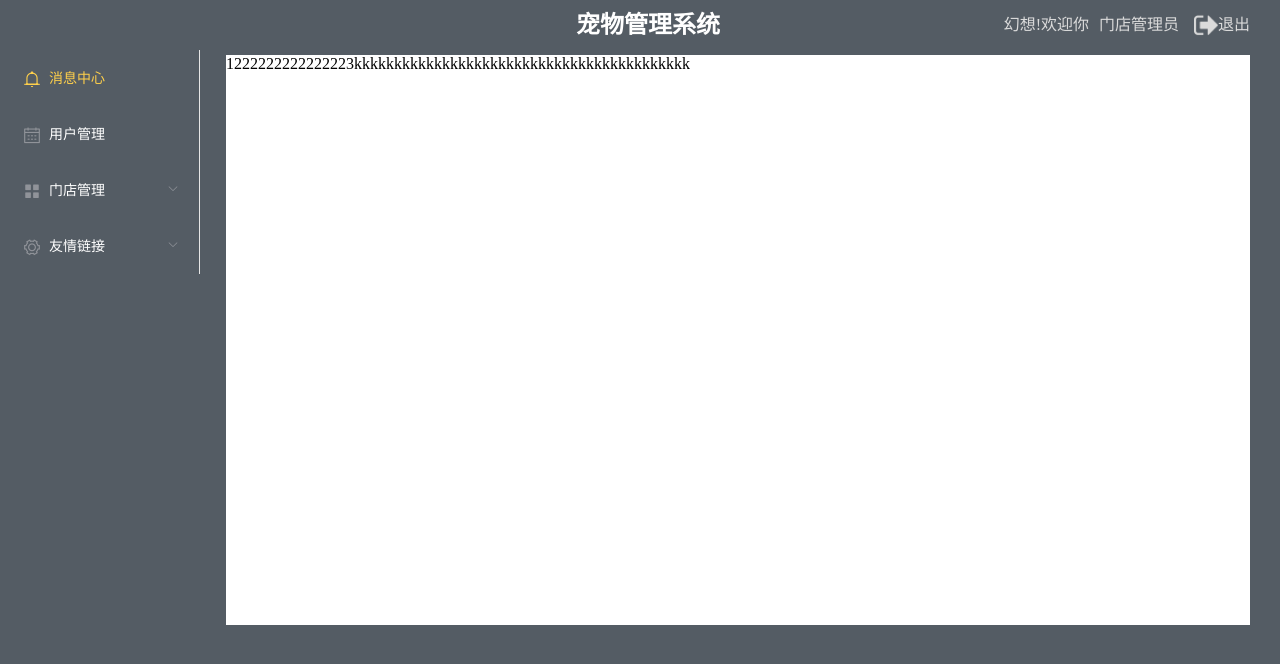
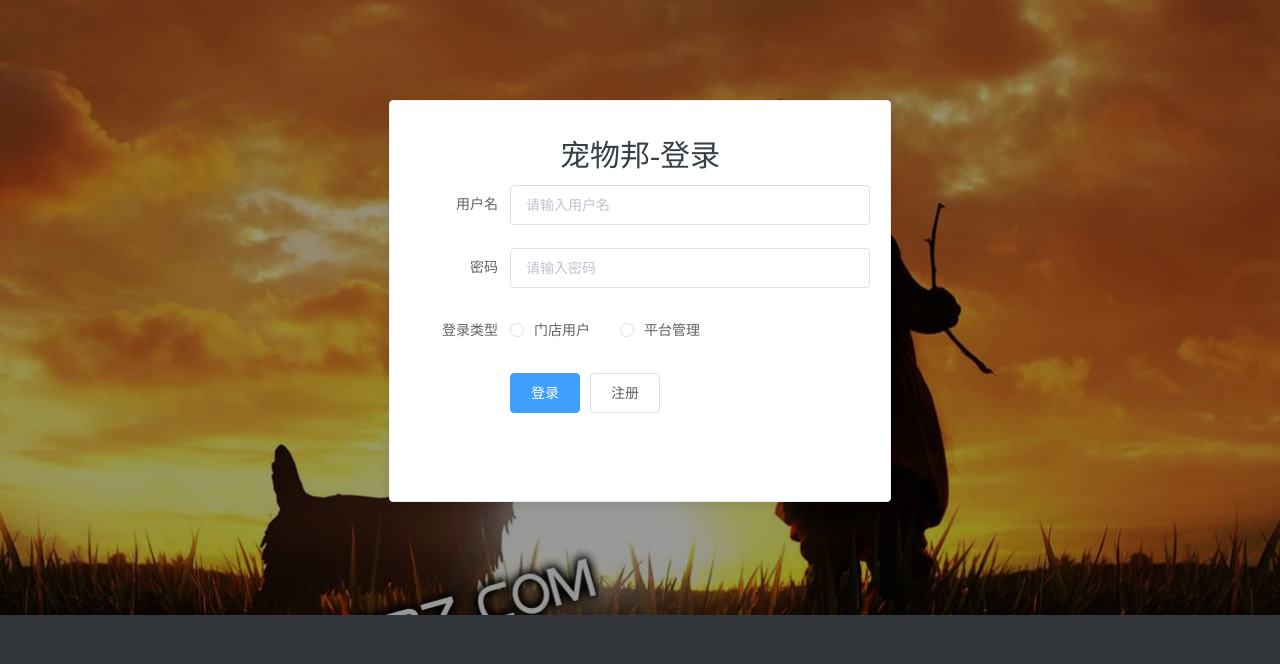
Before and after one commit to liuchaoyu-007/pet-shop, a Vue app in the folder Backstagemanagementsystem/: page / in a window 1280 px wide. Shown: the top 664 px of the page. Built offline with nearby package versions, Linux system fonts and the light colour scheme.

Commit message:
登录注册静态界面完成

```diff
--- a/Backstagemanagementsystem/src/components/login.vue
+++ b/Backstagemanagementsystem/src/components/login.vue
@@ -1,6 +1,31 @@
 <template>
-  <div>
-    登陆界面
+  <div class="telog">
+    <div class="teloel">
+      <el-card class="box-card user">
+        <p style="text-align: center;margin: 10px;color: rgb(53, 63, 68);font-size:30px;">宠物邦-登录</p>
+        <el-form status-icon ref="ruleForm2" label-width="100px" class="demo-ruleForm">
+          <el-form-item label="用户名">
+            <el-input placeholder="请输入用户名" v-model="user" clearable>
+            </el-input>
+          </el-form-item>
+          <el-form-item label="密码">
+            <el-input placeholder="请输入密码" v-model="pass" clearable>
+            </el-input>
+          </el-form-item>
+          <el-form-item label="登录类型">
+              <el-radio-group v-model="type">
+                <el-radio label="门店用户"></el-radio>
+                <el-radio label="平台管理"></el-radio>
+              </el-radio-group>
+            </el-form-item>
+          <el-form-item>
+            <el-button type="primary" @click="btn">登录</el-button>
+            <el-button @click="reg">注册</el-button>
+          </el-form-item>
+        </el-form>
+      </el-card>
+    </div>
+
   </div>
 </template>
 <script>
@@ -8,12 +33,53 @@ export default {
     data() {
       return {
         user: "",
-      password: ""
+        pass: "",
+        type:""
       };
     },
     methods: {
+      btn() {
+        console.log(this)
+        if (this.user != "" && this.pass != "" && this.type != "") {
+          this.$router.push('/info')
+        } else {
+          this.alerts()
+        }
+      },
+      reg() {
+        this.$router.push('/reg')
+      },
+      alerts() {
+        this.$alert('输入错误', '提示', {
+          confirmButtonText: '确定',
+        });
+      }
     }
   };
 </script>
 <style>
+  .user {
+    width: 500px;
+    height: 400px;
+    box-shadow: 20 0 0 15 red;
+    margin: 100px auto;
+  }
+
+  .telog {
+    height: 615px;
+    background-image: url("../assets/16df68841428aaa063dd76639ca3cab8.jpg");
+    background-repeat: no-repeat;
+    background-size: 100%;
+  }
+
+  .teloel {
+    position: absolute;
+    top: 0;
+    left: 0;
+    z-index: 1;
+    background: rgba(0, 0, 0, .4);
+    width: 100%;
+    height: 100%;
+
+  }
 </style>
--- /dev/null
+++ b/Backstagemanagementsystem/src/components/reg.vue
@@ -0,0 +1,84 @@
+<template>
+    <div class="telog">
+        <div class="teloel">
+            <el-card class="box-card user">
+                <p style="text-align: center;margin: 10px;color: rgb(53, 63, 68);font-size:30px;">宠物邦-注册</p>
+                <el-form status-icon ref="ruleForm2" label-width="100px" class="demo-ruleForm">
+                    <el-form-item label="用户名">
+                        <el-input placeholder="请输入用户名" v-model="user" clearable>
+                        </el-input>
+                    </el-form-item>
+                    <el-form-item label="密码">
+                        <el-input placeholder="请输入密码" v-model="pass" clearable>
+                        </el-input>
+                    </el-form-item>
+                    <el-form-item label="登录类型">
+                        <el-radio-group v-model="type">
+                            <el-radio label="门店用户"></el-radio>
+                            <el-radio label="平台管理"></el-radio>
+                        </el-radio-group>
+                    </el-form-item>
+                    <el-form-item>
+                        <el-button type="primary" @click="btn">立即注册</el-button>
+                        <el-button @click="reg">取消注册</el-button>
+                    </el-form-item>
+                </el-form>
+            </el-card>
+        </div>
+
+    </div>
+</template>
+<script>
+    export default {
+        data() {
+            return {
+                user: "",
+                pass: "",
+                type: ""
+            };
+        },
+        methods: {
+            btn() {
+                if (this.user != "" && this.pass != "" && this.type != "") {
+                    this.$router.push('/info')
+                } else {
+                    this.alerts()
+                }
+            },
+            reg() {
+                this.$router.push('/')
+            },
+            alerts() {
+                this.$alert('输入错误', '提示', {
+                    confirmButtonText: '确定',
+                });
+            }
+        }
+    };
+</script>
+<style>
+    .user {
+        width: 500px;
+        height: 400px;
+        box-shadow: 20 0 0 15 red;
+        margin: 100px auto;
+    }
+
+    .telog {
+        height: 615px;
+        background-image: url("../assets/16df68841428aaa063dd76639ca3cab8.jpg");
+        background-repeat: no-repeat;
+        background-size: 100%;
+    }
+
+    .teloel {
+        position: absolute;
+        top: 0;
+        left: 0;
+        z-index: 1;
+        background: rgba(0, 0, 0, .4);
+        width: 100%;
+        height: 100%;
+
+    }
+</style>
--- a/Backstagemanagementsystem/src/router.js
+++ b/Backstagemanagementsystem/src/router.js
@@ -1,15 +1,26 @@
 import Vue from 'vue'
 import Router from 'vue-router'
-// import Login from "./components/login.vue"//登陆界面
+import Login from "./components/login.vue"//登陆界面
 import Info from "./components/info.vue"//导航首页
+import Reg from './components/reg.vue'
 Vue.use(Router)
 
 export default new Router({
   routes: [
     {
       path: '/',
+      name: 'Login',
+      component: Login
+    },
+    {
+      path: '/reg',
+      name: 'reg',
+      component: Reg
+    },
+    {
+      path: '/info',
       name: 'info',
       component: Info
-    },
+    }
   ]
 })
```
Also changed, not shown: Backstagemanagementsystem/src/assets/16df68841428aaa063dd76639ca3cab8.jpg (added). Lines whose indentation alone changed are shown as unchanged.
